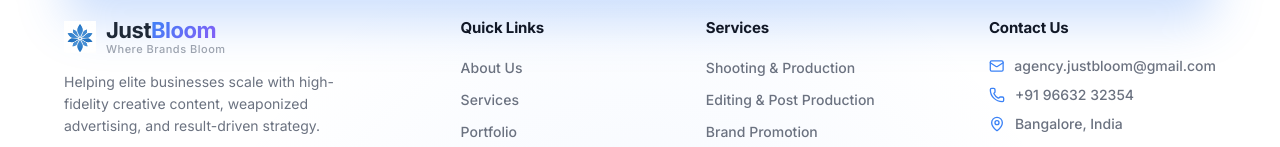
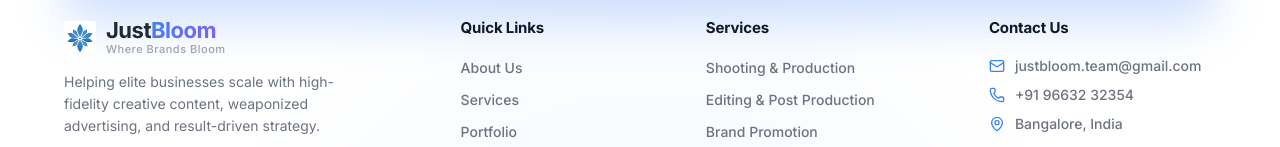
Before and after one commit to rexroshan002/justbloom, a React (Vite) app: page / in a window 1280 px wide. Shown: the part 3949-4096 px from the top of the page. Built offline with nearby package versions, Linux system fonts and the light colour scheme.

Commit message:
Update email address in Footer component

```diff
--- a/src/components/Footer.jsx
+++ b/src/components/Footer.jsx
@@ -169,7 +169,7 @@
           <h4>Contact Us</h4>
           <div className="contact-item">
             <Mail size={16} className="contact-icon" />
-            agency.justbloom@gmail.com
+            justbloom.team@gmail.com
           </div>
           <div className="contact-item">
             <Phone size={16} className="contact-icon" /> +91 96632 32354
```
